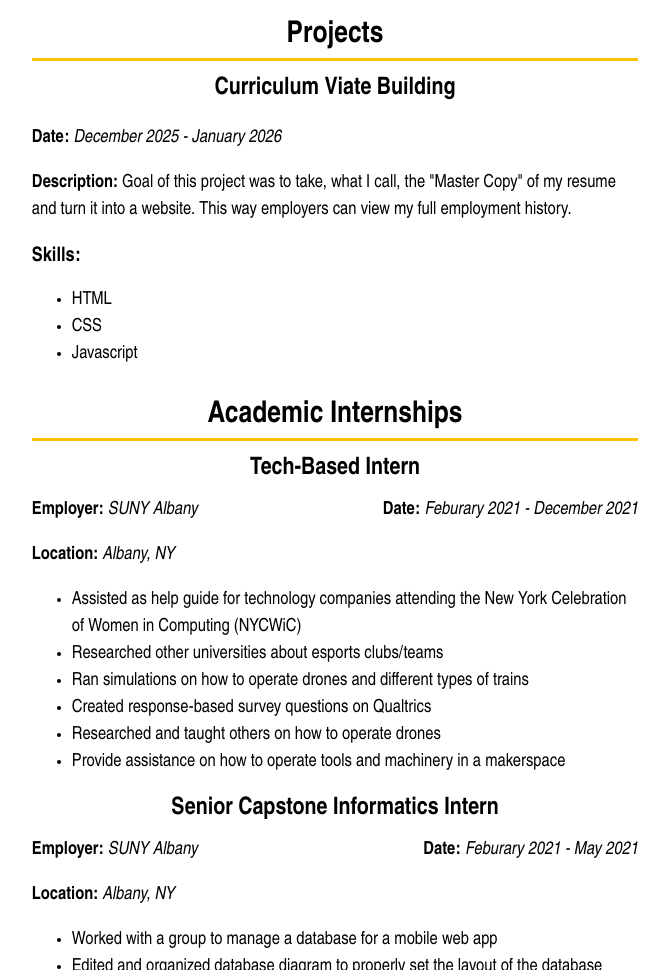
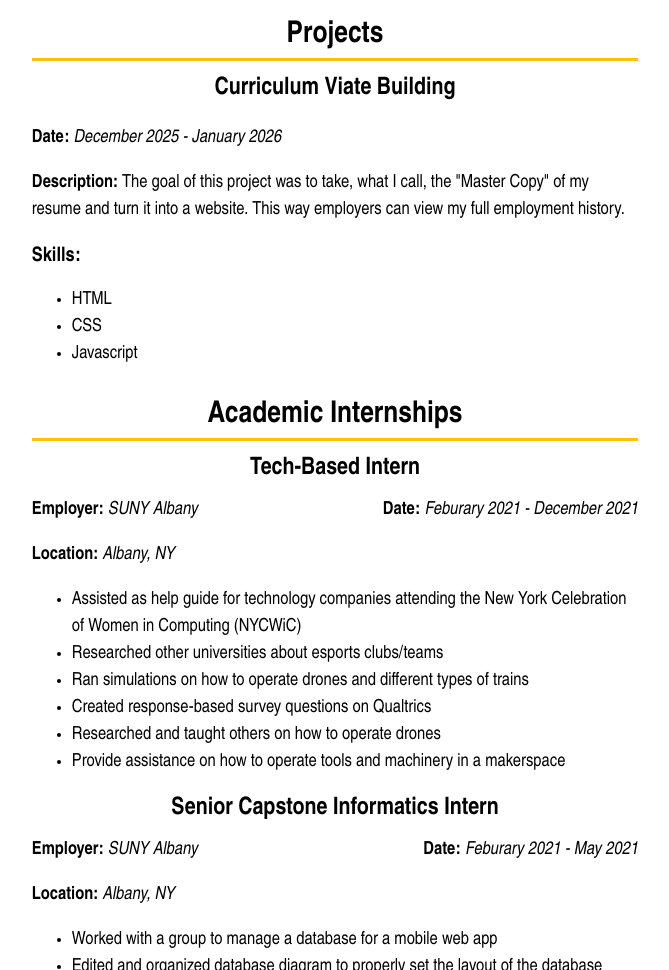
Before and after one commit to loftond91/loftond91, a plain HTML site: page index.html in a window 1280 px wide. Shown: the part 1895-2865 px from the top of the page, without its empty margins (465-1134 px from the left). Drawn offline with nearby package versions, Linux system fonts and the light colour scheme.

Commit message:
Update index.html

```diff
--- a/index.html
+++ b/index.html
@@ -192,7 +192,7 @@
             <h2 class="w3-border-bottom w3-border-amber" style="border-width: 3px !important;">Projects</h2>
             <h3 class="w3-border-amber">Curriculum Viate Building</h3>
             <p><b>Date: </b><i>December 2025 - January 2026</i></p>
-            <p><b>Description: </b>Goal of this project was
+            <p><b>Description: </b>The goal of this project was
             to take, what I call, the "Master Copy" of my
             resume and turn it into a website. This way
             employers can view my full employment history.</p>
```
